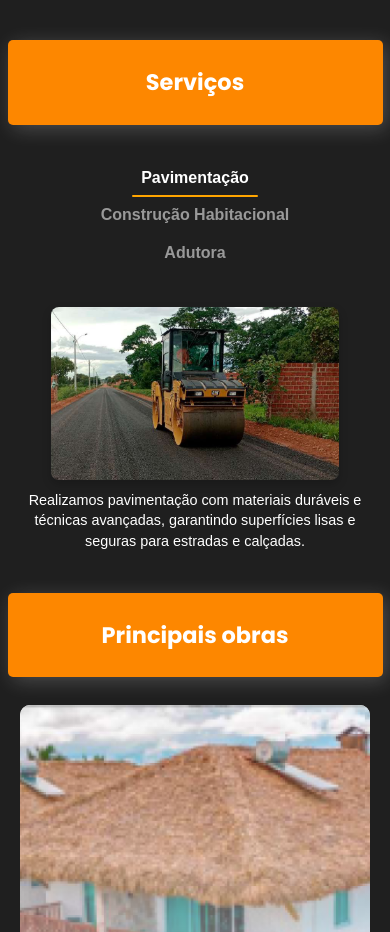
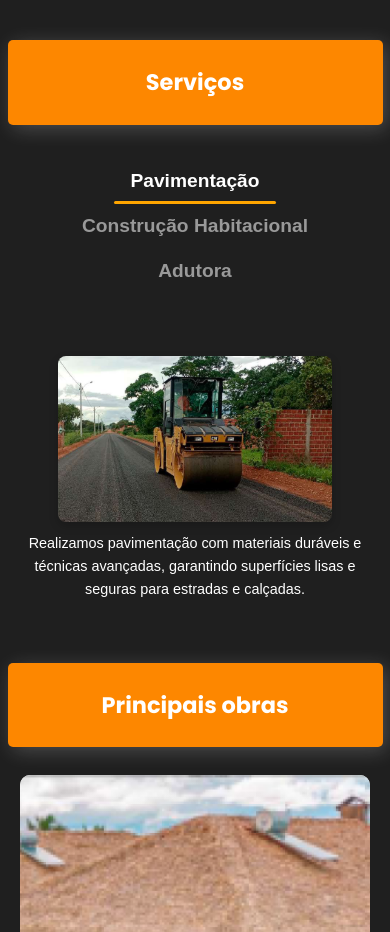
Before and after one commit to SomaAprendizes/landing-page, a Vue app in the folder landing-page/: page / in a window 390 px wide. Shown: the part 2321-3253 px from the top of the page. Built offline with nearby package versions, Linux system fonts and the light colour scheme.

Commit message:
Chore(ServicesPage.vue): aprimorar responsividade e layout na página de serviços

```diff
--- a/landing-page/src/components/ServicesPage.vue
+++ b/landing-page/src/components/ServicesPage.vue
@@ -168,46 +168,65 @@ export default {
   margin: 0;
 }
 
-@media (max-width: 768px) {
+@media (max-width: 1300px) {
   .services-page {
-    width: auto;
-    padding: 1rem;
+    width: 90%; /* Aproveite mais espaço da tela */
+    padding: 2rem; /* Aumente o padding para um layout espaçado */
+    display: flex;
+    flex-direction: column;
+    align-items: center;
+    gap: 20px; /* Adicione espaçamento entre os elementos */
   }
 
   .services-tabs {
-    align-items: center;
+    display: flex;
+    justify-content: space-evenly; /* Organize as abas em linha */
+    width: 80%; /* Ocupando uma boa largura */
+    margin-bottom: 1rem;
   }
 
   .tab-button {
-    font-size: 1rem;
-    padding: 0.3rem 0.6rem;
+    font-size: 1.2rem; /* Fontes maiores para facilitar leitura */
+    padding: 0.4rem 1rem; /* Botões mais "clicáveis" */
+    border-radius: 8px; /* Adicione bordas arredondadas */
   }
 
   .tab-button.active::after {
-    height: 2px;
+    height: 3px; /* Destaque maior para o estado ativo */
+    background-color: #ffa500; /* Altere para uma cor visível */
   }
 
   .services-content {
     width: 100%;
-    padding: 0;
+    padding: 1rem;
   }
 
   .tab-content {
-    flex-direction: column;
-    height: auto;
-    gap: 10px;
+    display: flex;
+    flex-direction: row; /* Organize imagens e texto lado a lado */
+    justify-content: space-between;
+    align-items: center;
+    gap: 20px; /* Adicione espaçamento entre imagem e texto */
+    width: 100%;
+    padding: 1rem;
   }
 
   .tab-content img {
-    width: 50%;
+    width: 45%; /* Tamanho ideal para as imagens */
     height: auto;
   }
 
   .text {
-    font-size: 1rem;
-    line-height: 1.4;
+    font-size: 1rem; /* Texto maior, mas ainda proporcional */
+    line-height: 1.6; /* Melhor espaçamento entre linhas */
+    text-align: left; /* Deixe o texto alinhado à esquerda */
+  }
+
+  .description {
+    width: 60%; /* Descrição mais larga, mas com boa margem */
   }
 }
+
 @media (max-width: 480px) {
   .services-page {
     display: flex;
```
